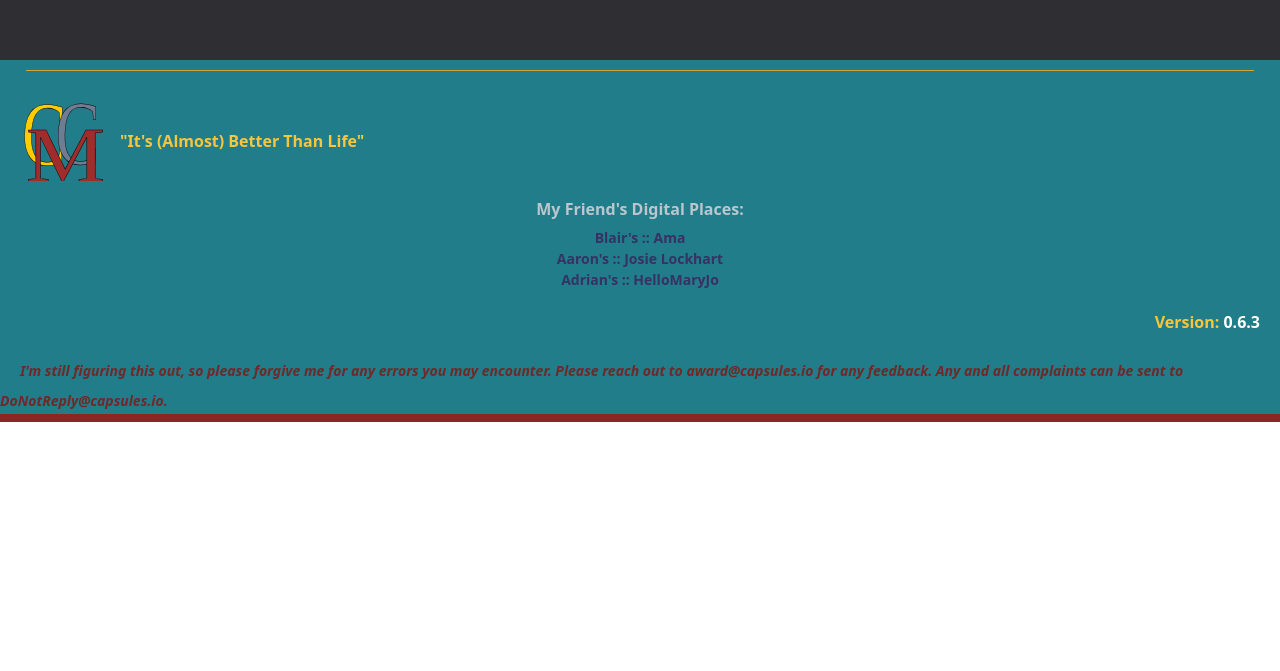
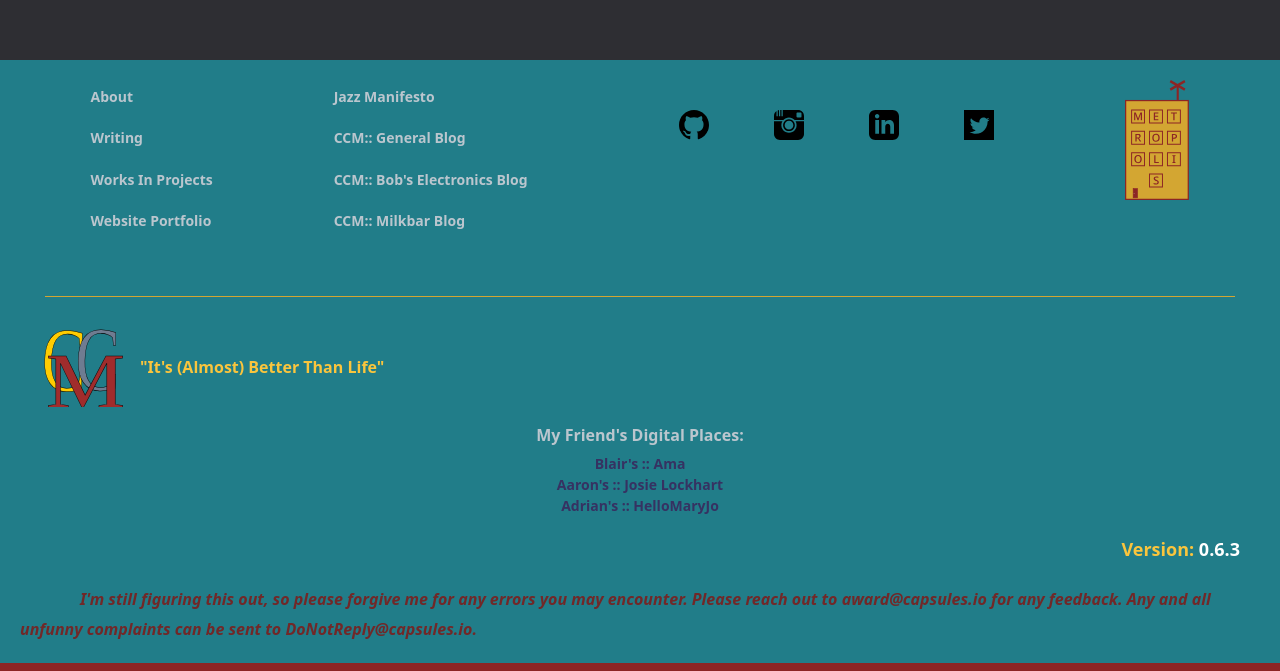
Before and after one commit to Unearthlyglow/CCM_Website, a SvelteKit app: page / in a window 1280 px wide. Shown: the part 1648-2319 px from the top of the page. Before the commit the page ends 2078 px from the top, so only its background shows below. Built offline with nearby package versions, Linux system fonts and the light colour scheme.

Commit message:
above HR line in footer content has been mostly fixed, probably could use some more tweaking

```diff
--- a/src/routes/+layout.svelte
+++ b/src/routes/+layout.svelte
@@ -11,7 +11,7 @@
 	import painting1 from '$lib/images/painting1.jpg';
 	import painting2 from '$lib/images/painting2.jpg';
 	import painting3 from '$lib/images/painting3.jpg';
-	// import Linkedin from '$lib/images/Linkedin.svg';
+	import Linkedin from '$lib/images/Linkedin.svg';
 	import TwitterLogo from '$lib/images/Twitter-Logo.svg';
 	import IgLogo from '$lib/images/Ig-logo.svg';
 	import Body from '$lib/Body.svelte';
@@ -73,13 +73,19 @@
 	</Body>
 
 	<footer class="footer">
-		<!-- <ul>
+		<div class="above">
+
+			<ul>
 				<a href="/about">
 					<li>About</li>
-			</a> -->
-		<!-- <a href="/"> <li>Writing</li></a> -->
-		<!-- <a href=""><li>Works In Projects</li></a> -->
-		<!-- <a href="/websites">
+				</a>
+				<a href="/">
+					<li>Writing</li>
+				</a>
+				<a href="/">
+					<li>Works In Projects</li>
+				</a>
+				<a href="/websites">
 					<li>Website Portfolio</li>
 				</a>
 			</ul>
@@ -89,25 +95,24 @@
 				</a>
 				<a href="https://unearthlyglow.github.io/CCMBlog/">
 					<li>CCM:: General Blog</li>
-			</a> -->
-		<!--
+				</a>
+
 				<li>CCM:: Bob's Electronics Blog</li>
-			<li>CCM:: Milkbar Blog</li> -->
-		<!-- </ul> -->
-		<!-- <ul> -->
-		<!-- <a href="https://github.com/Unearthlyglow" data-tooltip="My Github Repos">
+				<li>CCM:: Milkbar Blog</li>
+			</ul>
+			<ul>
+				<a href="https://github.com/Unearthlyglow" data-tooltip="My Github Repos">
 					<img class="footer--icons" alt="Github Logo" src={githubLogo} />
 				</a>
-			<a href="https://www.instagram.com/ccm_employee/" data-tooltip="Instagram"><img class="footer--icons" alt="Instagram Logo" src={IgLogo} /></a> -->
-		<!--
-			<a href="https://www.linkedin.com/in/award-malisi/" data-tooltip="LinkedIn"
-				><img class="footer--icons" alt="LinkedIn Logo" src={Linkedin} /></a
-			> -->
+				<a href="https://www.instagram.com/ccm_employee/" data-tooltip="Instagram"><img class="footer--icons" alt="Instagram Logo" src={IgLogo} /></a>
 
-		<!-- <a href="https://twitter.com/CCMAnd2Cents" data-tooltip="Twitter"><img class="footer--icons" alt="Twitter Logo" src={TwitterLogo} /></a>
+				<a href="https://www.linkedin.com/in/award-malisi/" data-tooltip="LinkedIn"><img class="footer--icons" alt="LinkedIn Logo"
+						src={Linkedin} /></a>
+
+				<a href="https://twitter.com/CCMAnd2Cents" data-tooltip="Twitter"><img class="footer--icons" alt="Twitter Logo" src={TwitterLogo} /></a>
 			</ul>
-
-		<img class="building-logo" alt="The project logo" src={footerLogo} /> -->
+			<img class="building-logo" alt="The project logo" src={footerLogo} />
+		</div>
 
 		<div class="Below--Footer">
 			<hr class="hr" />
@@ -132,7 +137,7 @@
 
 			<i class="footer--text">
 				I'm still figuring this out, so please forgive me for any errors you may encounter. Please reach
-				out to award@capsules.io for any feedback. Any and all complaints can be sent to
+				out to award@capsules.io for any feedback. Any and all unfunny complaints can be sent to
 				DoNotReply@capsules.io.
 			</i>
 		</div>
@@ -243,10 +248,15 @@
 
 	.footer {
 		background-color: rgb(33, 125, 137);
+
+	}
+
+	.above {
+		margin: 1rem;
 		display: flex;
+		flex-direction: row;
 		justify-content: space-around;
-		align-items: flex-end;
-
+		line-height: 1.7rem;
 	}
 
 	.footer--quote {
@@ -257,12 +267,7 @@
 
 	}
 
-	.footer--ccmquote {
-		display: flex;
-		flex-direction: row;
-		align-items: center;
 
-	}
 
 	li {
 		list-style-type: none;
@@ -293,6 +298,10 @@
 		color: hsl(205, 16%, 77%);
 	}
 
+	.Below--Footer {
+		margin: 1rem;
+	}
+
 	a {
 		text-decoration: underline;
 		color: #363262;
@@ -305,9 +314,16 @@
 	.footer--text {
 		color: #712828;
 		font-weight: 700;
-		font-size: 0.7rem;
-		padding: 1rem;
+		font-size: .80rem;
+		margin: 3rem;
 	}
+
+	.footer--ccmquote {
+		display: flex;
+		flex-direction: row;
+		align-items: center;
+	}
+
 
 	.building-logo {
 		height: 6rem;
@@ -321,7 +337,7 @@
 	}
 
 	.footer--version {
-		font-size: 0.8rem;
+		font-size: 0.9rem;
 		font-weight: 800;
 		color: #fac53d;
 		text-align: right;
```
Lines whose indentation alone changed are shown as unchanged.
